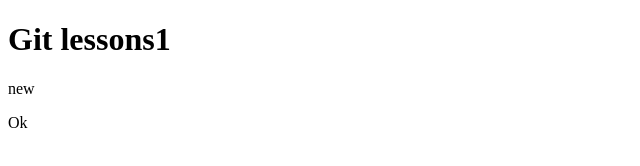
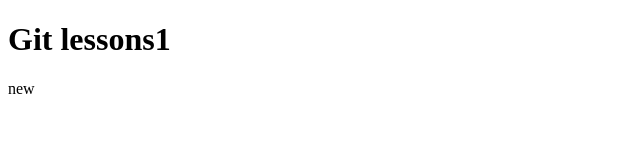
Before and after one commit to Conyakivets/site-tr, a plain HTML site: page index.html in a window 1280 px wide. Shown: the full height of the page, 0-640 px from the left. Drawn offline with Linux system fonts and the light colour scheme.

Commit message:
three commit

```diff
--- a/index.html
+++ b/index.html
@@ -7,7 +7,6 @@
   <body>
   <h1>Git lessons1</h1>
   <p>new</p>
-  <p>Ok
-  </p>
+
   </body>
   </html>
```
